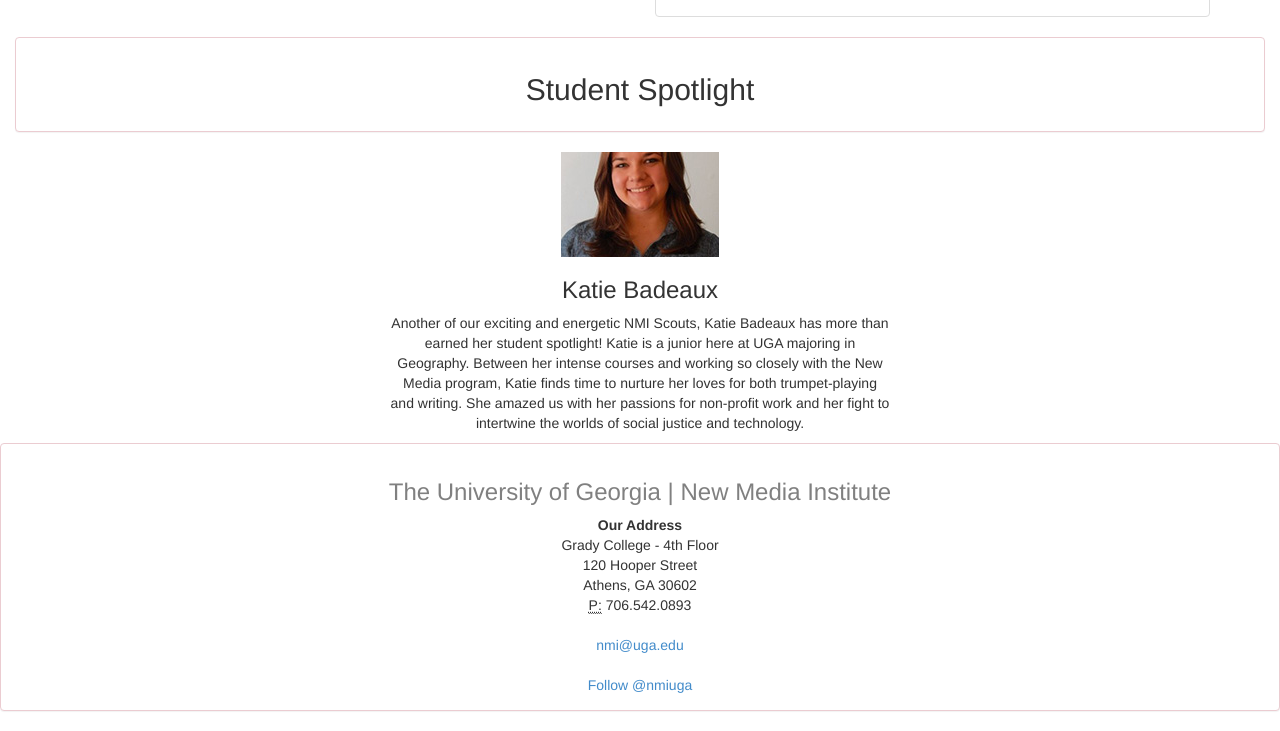
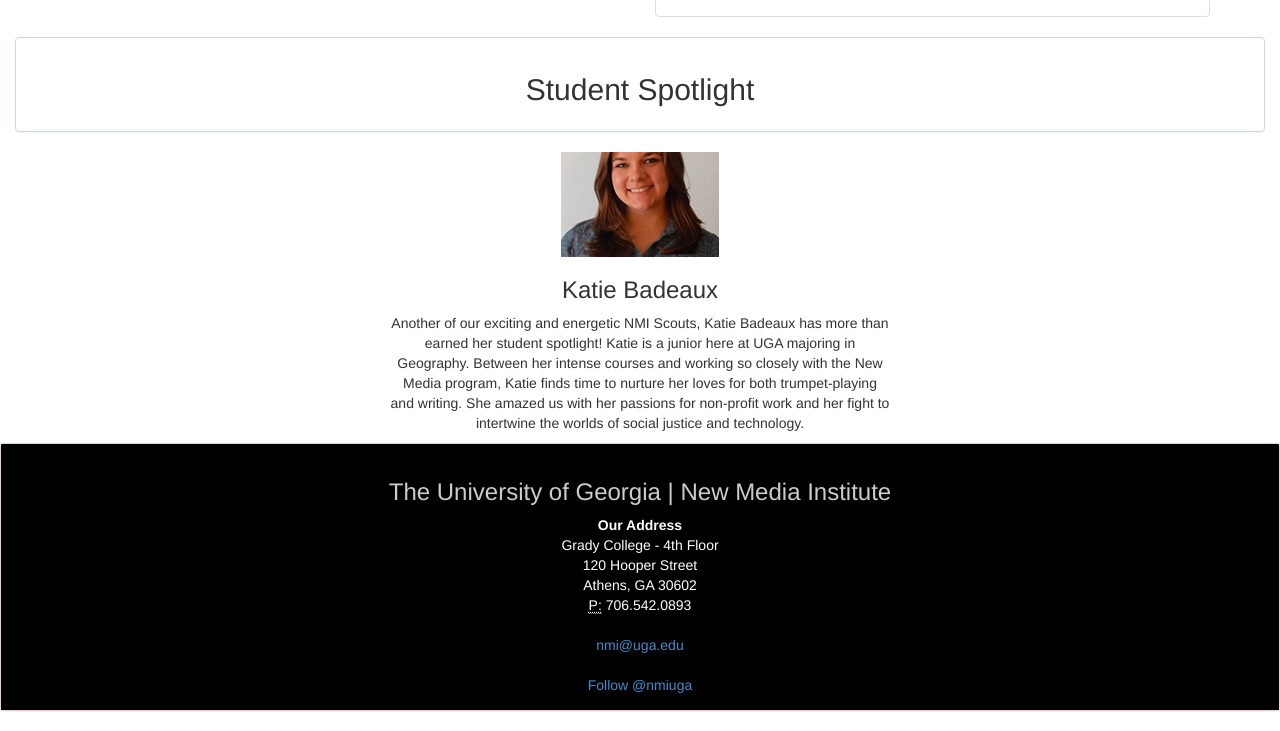
Before and after one commit to kevinturner/NMIX-NewMediaInstitute-Redesign, a plain HTML site: page bootstrap-3.2.0-dist/New Media.html in a window 1280 px wide. Shown: the part 1842-2573 px from the top of the page. Drawn offline with nearby package versions, Linux system fonts and the light colour scheme.

Commit message:
Changed color of bottom contact section

```diff
--- a/bootstrap-3.2.0-dist/New Media.html
+++ b/bootstrap-3.2.0-dist/New Media.html
@@ -291,14 +291,14 @@
 		  </div>
 
 <div class="panel panel-danger">
-	  <div class="panel-body">
+	  <div class="panel-body" style="background-color:black">
 <div class="container-fluid">
 
-<center><h3><font color="Grey">The University of Georgia | New Media Institute</font></h3></center>
+<center><h3><font color="#CCCCCC">The University of Georgia | New Media Institute</font></h3></center>
 
 
 
-<div class="container"> <center>
+<div class="container" style="color:#FFFFFF"> <center>
 			<address>
 			  <strong>Our Address</strong><br><font="red">
 			  Grady College - 4th Floor<br>
```
Also changed, not shown: 1 other file.
